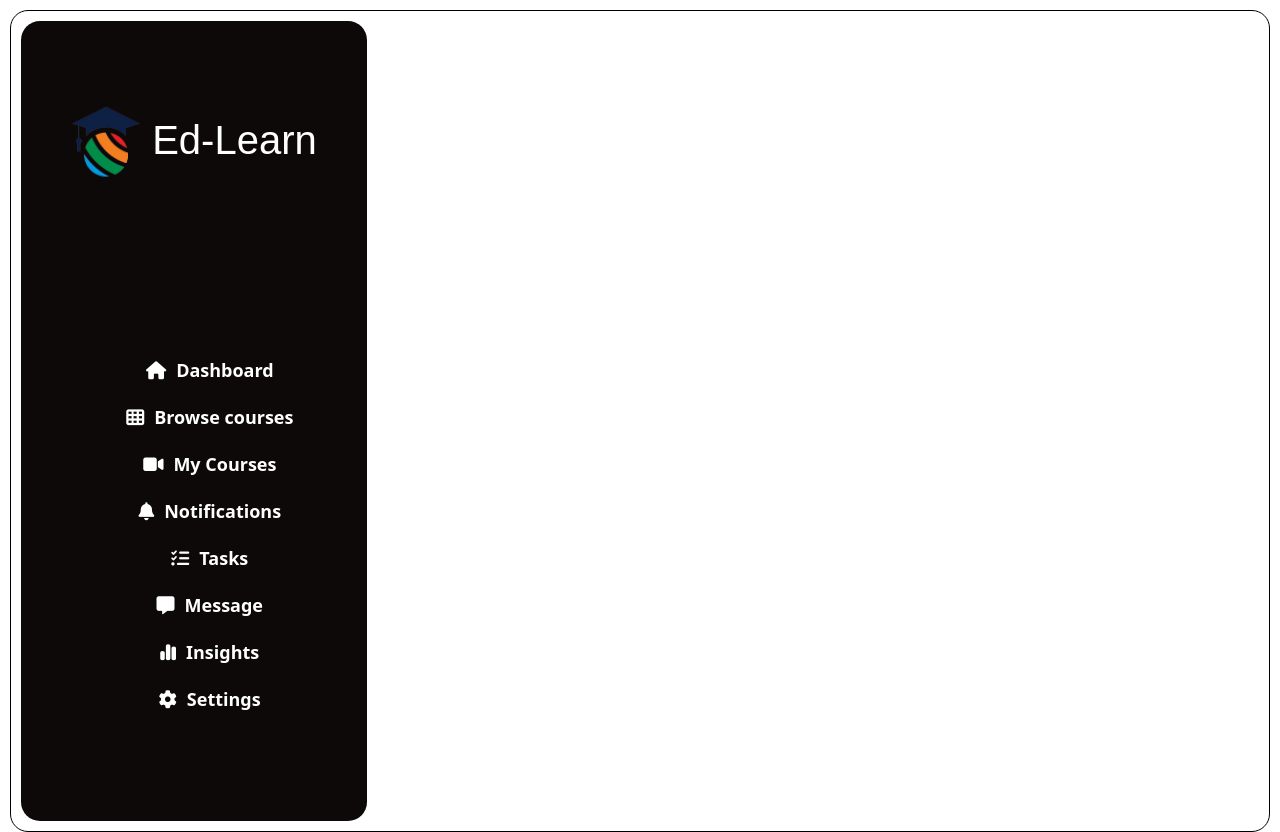
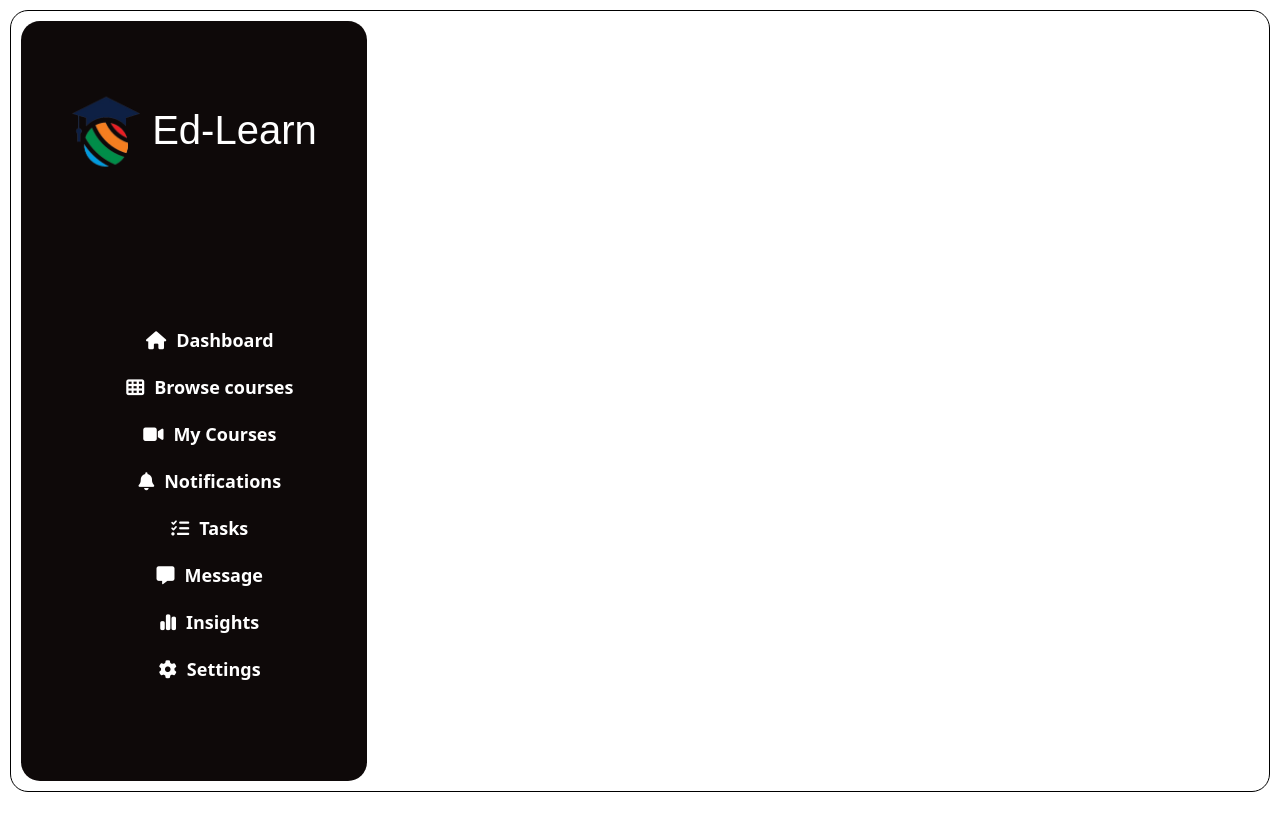
Before and after one commit to hariom-hub/Ed-Project, a website: page index.html in a window 1280 px wide. After the commit the page ends 810 px from the top, so only its background shows below. Drawn offline with nearby package versions, Linux system fonts and the light colour scheme; a web font is replaced by a local one.

Commit message:
part1 of dashboard completed

```diff
--- a/style.css
+++ b/style.css
@@ -28,7 +28,7 @@ main {
     border-radius: 19px;
     margin: 10px;
     padding: 5px;
-    height: 100vh;
+    height: 95vh;
     width: 27vw;
     border: 1px solid transparent;
     color: white;
```
